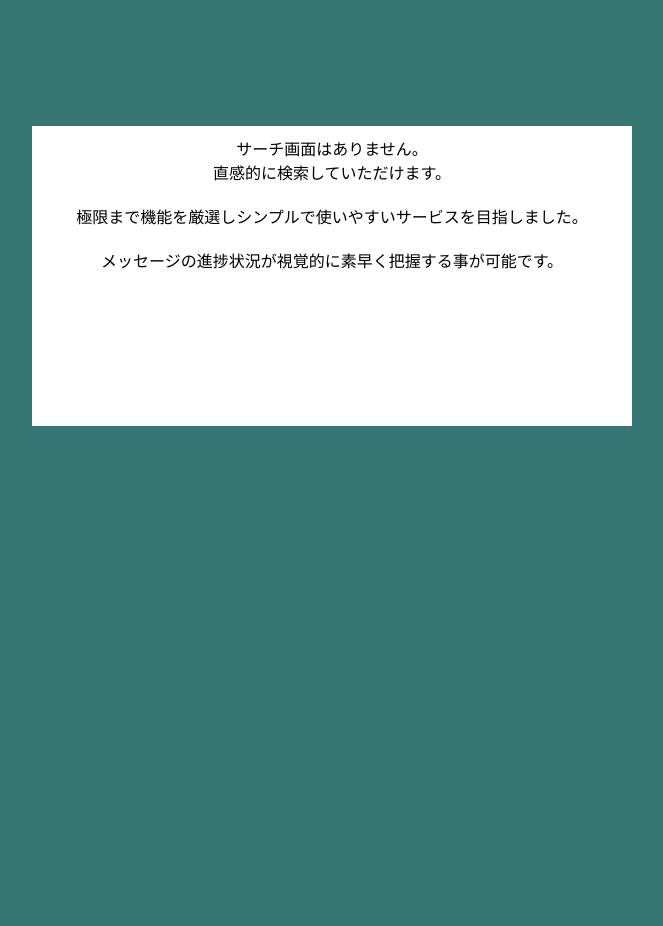
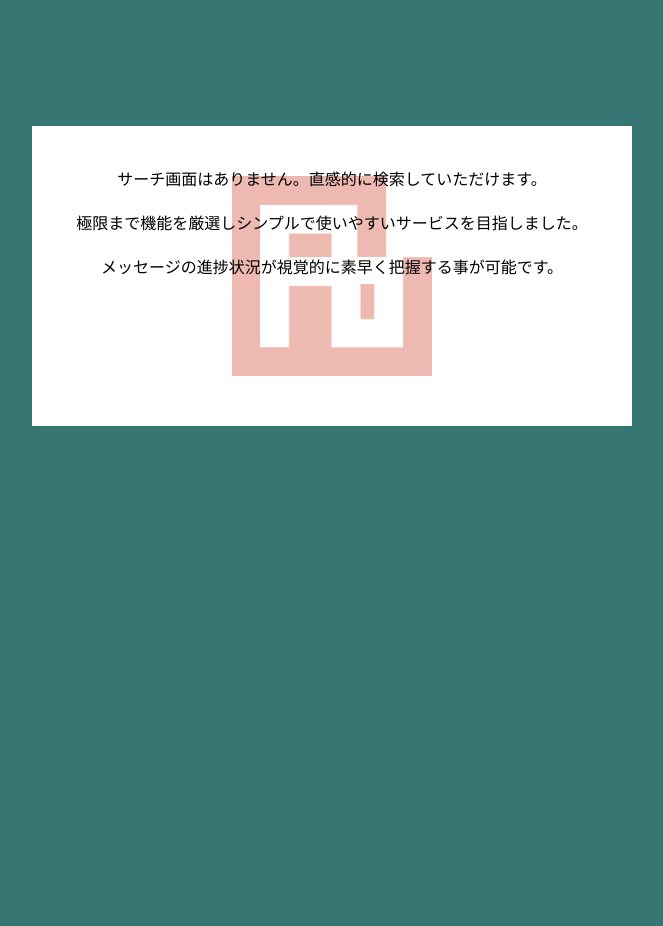
Before and after one commit to ZennoFact/ProjectKCG, a PHP site: page /login.html in a window 1280 px wide. Shown: the whole page, without its empty margins (308-971 px from the left). Run offline with PHP 8.4, Linux system fonts and the light colour scheme.

Commit message:
login.html,login.css、imagesにlogo_2を追加しました。

```diff
--- a/css/login.css
+++ b/css/login.css
@@ -13,13 +13,18 @@ body{
 
 .inner #login{
 	height: 100%;
+	background-image: url(../images/logo_2.gif);
+	background-repeat: no-repeat;
+	background-size: 200px 200px;
+	background-position: center;
 }
 
 .inner #login ul{
 	height: 100%;
 	list-style-type: none;
-	padding:0;
+	padding: 30px 0;
 	text-align: center;
+
 }
 
 .inner #login ul li{
--- a/login.html
+++ b/login.html
@@ -7,14 +7,14 @@
 <link href="css/login.css" rel="stylesheet" type="text/css" >
 </head>
 
-<body class="foobar">
+<body>
 <article>
     <div class="inner">
-        <div id="login">
+        <div id="login" class="opacity">
         	<ul>
-            	<li><p>サーチ画面はありません。<br />直感的に検索していただけます。</p></li>
-            	<li><p>極限まで機能を厳選しシンプルで使いやすいサービスを目指しました。</p></li>
-            	<li><p>メッセージの進捗状況が視覚的に素早く把握する事が可能です。</p></li>
+            	<li><p class="sentence">サーチ画面はありません。直感的に検索していただけます。</p></li>
+            	<li><p class="sentence">極限まで機能を厳選しシンプルで使いやすいサービスを目指しました。</p></li>
+            	<li><p class="sentence">メッセージの進捗状況が視覚的に素早く把握する事が可能です。</p></li>
             </ul>
         </div><!--/#login-->
     </div><!--/.inner-->
```
Also changed, not shown: images/logo_2.gif.
